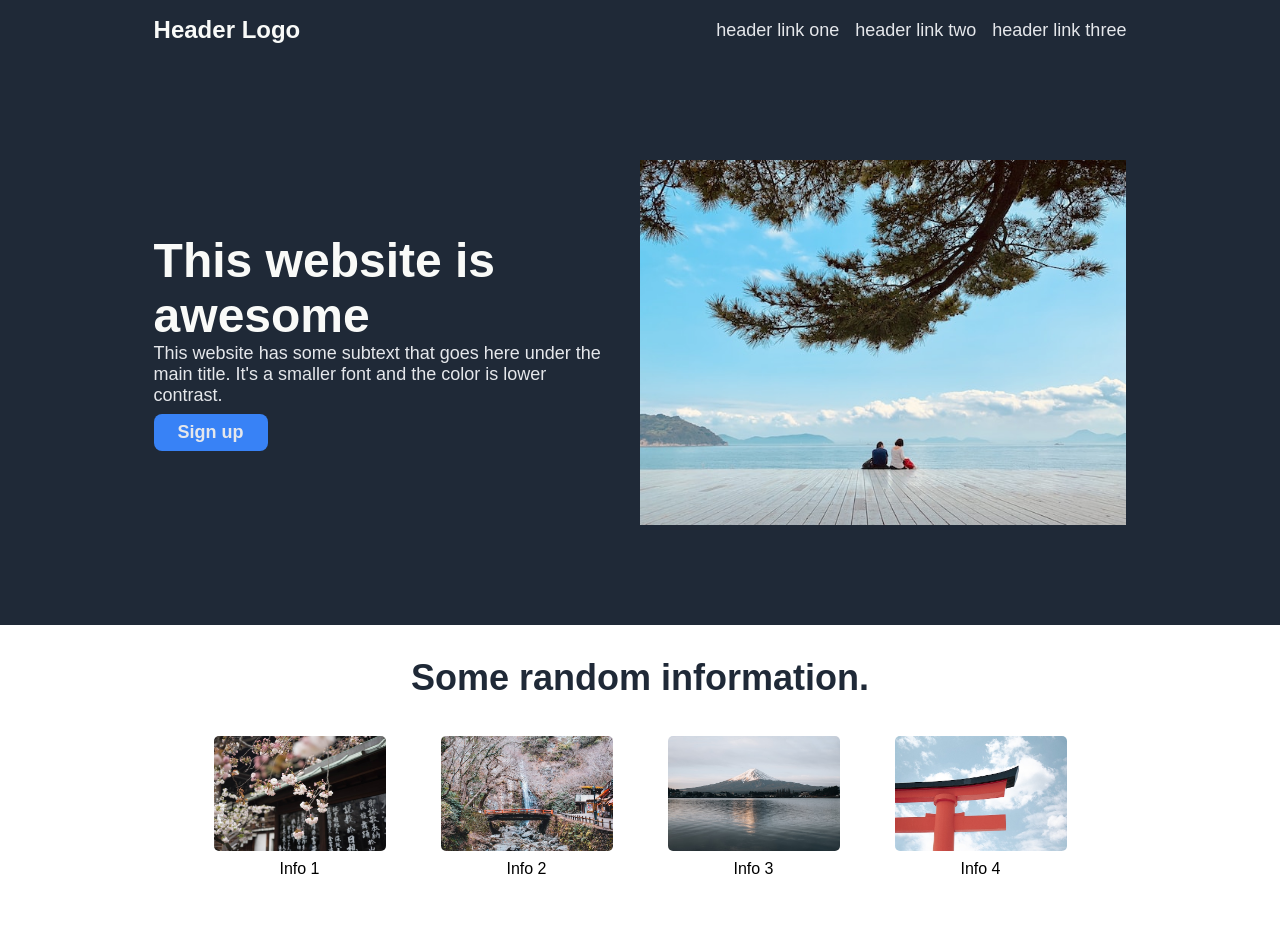
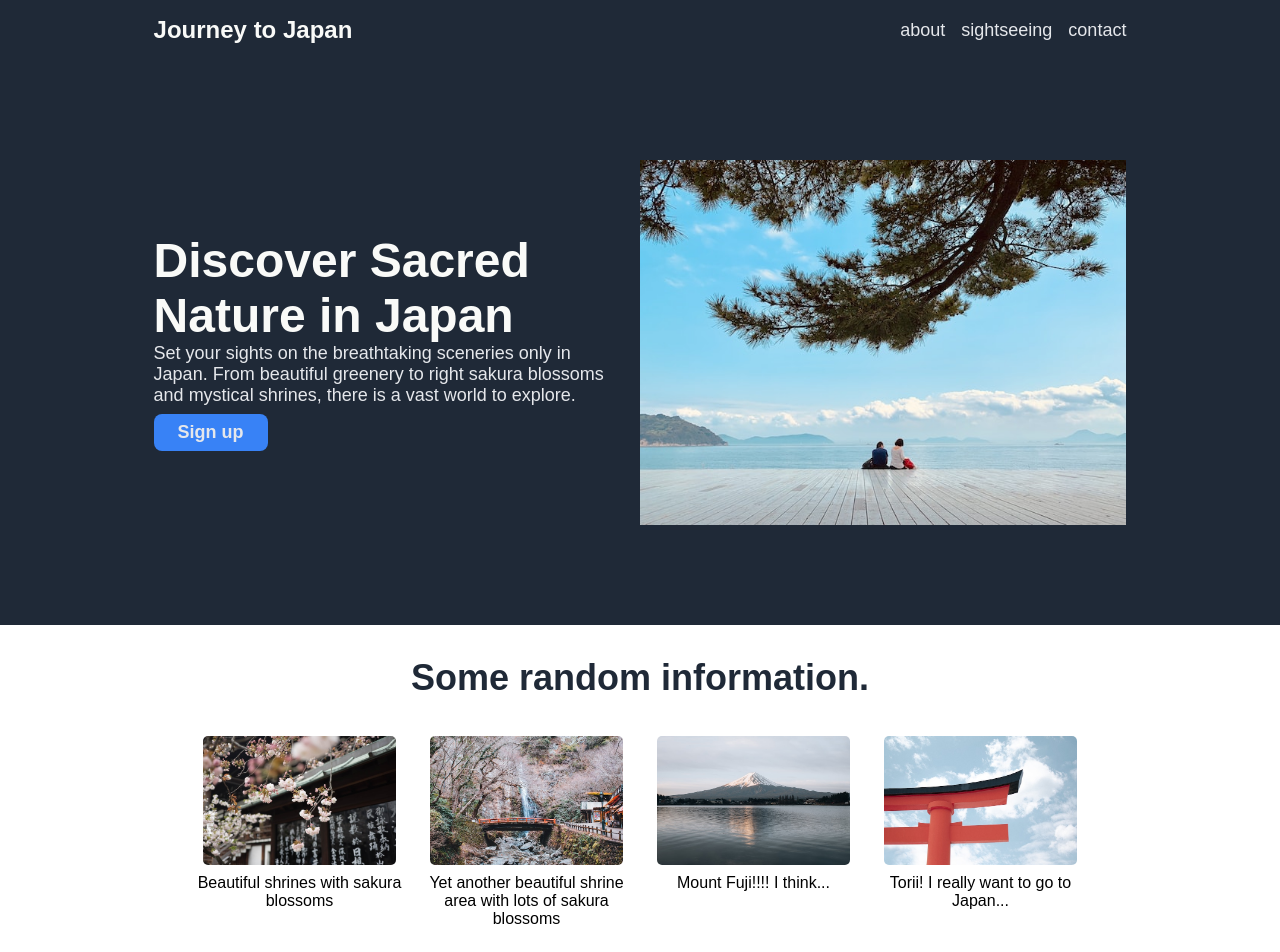
Before and after one commit to marasy8/odin-landing-page, a plain HTML site: page index.html in a window 1280 px wide. Shown: the top 952 px of the page. Drawn offline with Linux system fonts and the light colour scheme.

Commit message:
replaced odin text with personalized text

```diff
--- a/index.html
+++ b/index.html
@@ -9,20 +9,20 @@
 <body>
     <div class="header">
         <div class="logo-text">
-            Header Logo
+            Journey to Japan
         </div>
         <div>
             <ul class="header-links secondary-text">
-                <li><a>header link one</a></li>
-                <li><a>header link two</a></li>
-                <li><a>header link three</a></li>
+                <li><a>about</a></li>
+                <li><a>sightseeing</a></li>
+                <li><a>contact</a></li>
             </ul>
         </div>
     </div>
     <div class="landing-view">
         <div class="landing-left">
-            <div class="awesome">This website is awesome</div>
-            <div class="secondary-text  ">This website has some subtext that goes here under the main title. It's a smaller font and the color is lower contrast.</div>
+            <div class="awesome">Discover Sacred Nature in Japan</div>
+            <div class="secondary-text  ">Set your sights on the breathtaking sceneries only in Japan. From beautiful greenery to right sakura blossoms and mystical shrines, there is a vast world to explore.</div>
             <button>Sign up</button>
         </div>
         <img src="./images/kaori-chin-teYjKGvqkz8-unsplash.jpg" class="landing-image"/>
@@ -34,30 +34,31 @@
         <div class="image-pairs">
             <div>
                 <img src="./images/galen-crout-0_xMuEbpFAQ-unsplash.jpg" class="images"/>
-                <div>Info 1</div>
+                <div>Beautiful shrines with sakura blossoms</div>
             </div>
             <div>
                 <img src="./images/romeo-a-1onlXS5QtZg-unsplash.jpg" class="images"/>
-                <div>Info 2</div>
+                <div>Yet another beautiful shrine area with lots of sakura blossoms</div>
             </div>
             <div>
                 <img src="./images/luke-stackpoole-ej8pKvHDg_c-unsplash.jpg" class="images">
-                <div>Info 3</div>
+                <div>Mount Fuji!!!! I think...</div>
             </div>
             <div>
                 <img src="./images/alex-_-Ad03qvLGw-unsplash.jpg" class="images"/>
-                <div>Info 4</div>
+                <div>Torii! I really want to go to Japan...</div>
             </div>
         </div>
     </div>
     <div class="quote-section">
-        <div class="quote">This is an inspiring quote, or testimonial from a customer. Maybe it's just filling up space, or maybe people will actually read it. Who knows? All I know is that it looks nice.</div>
-        <div class="quote-credits">-Thor, God of Thunder</div>
+
+        <div class="quote"> A blue sky makes you feel happy you’re alive.</div>
+        <div class="quote-credits">-Hodoka</div>
     </div>
     <div class="call-action">
         <div class="call-left">
-            <div class="logo-text">Call to action! It's time!</div>
-            <div class="secondary-text">Sign up for our product by clicking that button right over there!</div>
+            <div class="logo-text">Book a tour!</div>
+            <div class="secondary-text">Click the sign up button to get started on your journey.</div>
         </div>
         <button class="button-2">Sign up</button>
     </div>
--- a/styles.css
+++ b/styles.css
@@ -109,7 +109,7 @@ ul {
     border-width: 5px;
     border-style: solid;
     border-radius: 10px;
-    width: 80%;
+    width: 90%;
 }
 
 
```
